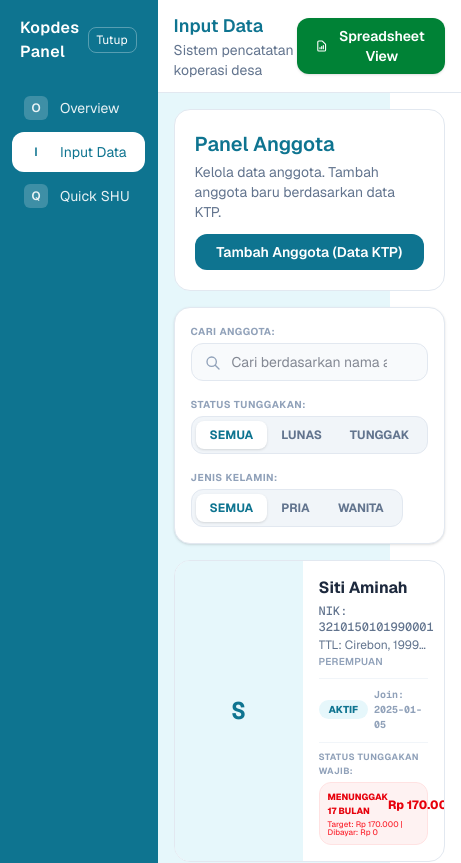
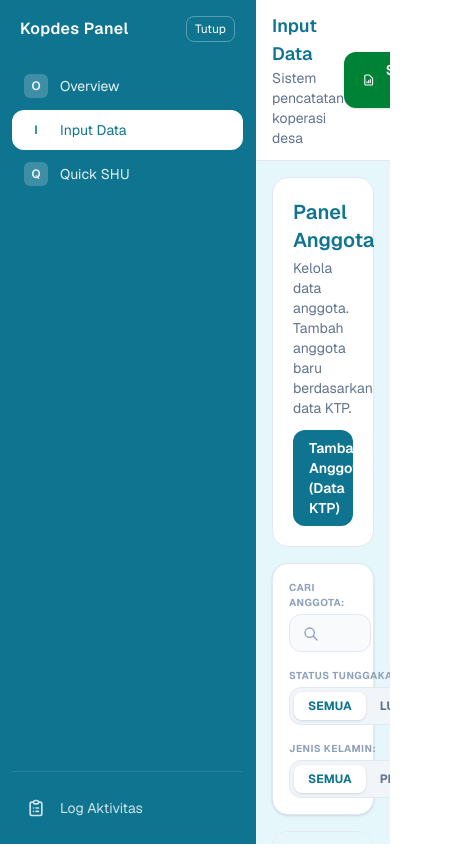
Before and after one commit to SpiNoice01/Kopdes_Kedungsana-new, a Next.js app in the folder kopdes_kedungsana/: page /admin/input-data in a window 390 px wide. Shown: the top 863 px of the page, 461 px wide, since content can reach past the window. Built offline with nearby package versions, Linux system fonts and the light colour scheme.

Commit message:
feat: implement admin shell layout with navigation, audit logging, and spreadsheet integration

```diff
--- a/kopdes_kedungsana/src/features/admin/presentation/admin-shell.tsx
+++ b/kopdes_kedungsana/src/features/admin/presentation/admin-shell.tsx
@@ -47,10 +47,10 @@ export function AdminShell({ children }: AdminShellProps) {
   }, [pathname, currentPageTitle]);
 
   return (
-    <div className="min-h-screen bg-primary-soft text-slate-900">
-      <div className="flex min-h-screen">
+    <div className="h-screen w-screen overflow-hidden bg-primary-soft text-slate-900 flex flex-col">
+      <div className="flex flex-1 h-full overflow-hidden">
         <aside
-          className={`border-r border-primary bg-primary px-3 py-4 text-primary-foreground transition-all duration-200 flex flex-col justify-between ${
+          className={`h-full border-r border-primary bg-primary px-3 py-4 text-primary-foreground transition-all duration-200 flex flex-col justify-between flex-shrink-0 ${
             isSidebarOpen ? "w-64" : "w-20"
           }`}
         >
@@ -122,7 +122,7 @@ export function AdminShell({ children }: AdminShellProps) {
           </div>
         </aside>
 
-        <div className="flex flex-1 flex-col">
+        <div className="flex flex-1 flex-col h-full overflow-hidden">
           <header className="border-b border-slate-200 bg-white px-4 py-3 sm:px-6 flex items-center justify-between">
             <div>
               <h1 className="text-lg font-semibold text-primary flex items-center gap-2">
@@ -169,7 +169,7 @@ export function AdminShell({ children }: AdminShellProps) {
             </button>
           </header>
 
-          <main className="flex-1 p-4 sm:p-6">{children}</main>
+          <main className="flex-1 p-4 sm:p-6 overflow-y-auto bg-primary-soft">{children}</main>
         </div>
       </div>
 
```
